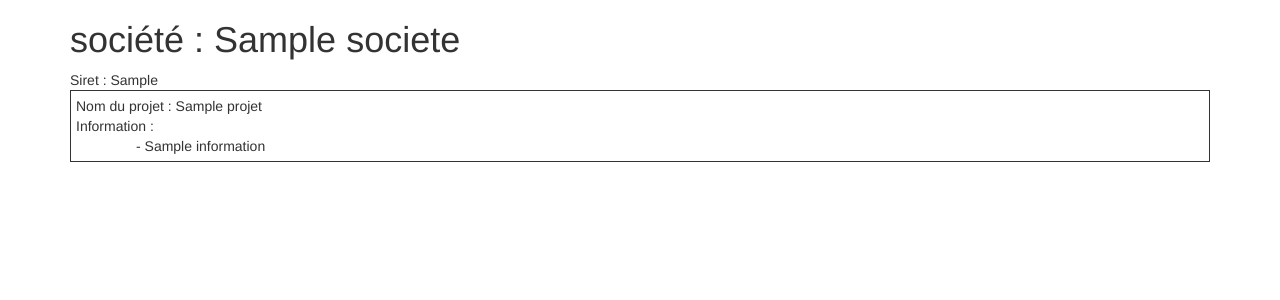
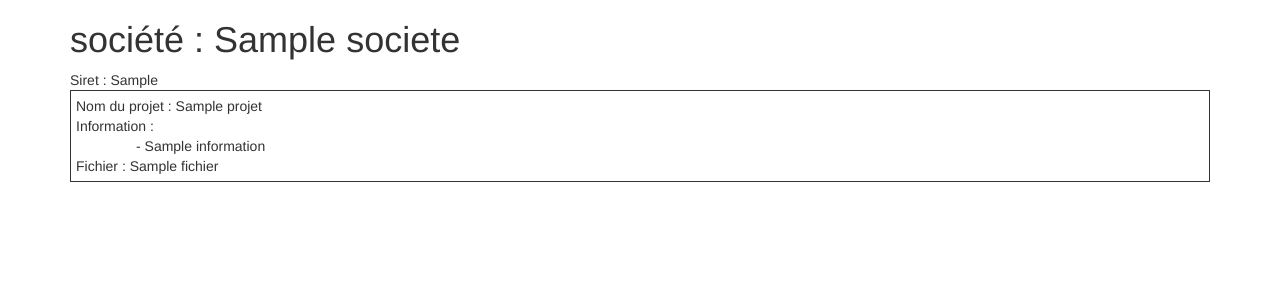
Before and after one commit to SylvainCallewaert/StageSymfony4, a Symfony app: template templates/afficherProjet.html.twig in a window 1280 px wide. Shown: the part 52-352 px from the top of the page. Run offline with Twig, Linux system fonts and the light colour scheme; the template is opened without the code that fills it: most values are stand-ins (such as "Sample title", 1, 10 or a date in 2020); some libraries are stand-ins or nearby versions.

Commit message:
Modification BO

```diff
--- a/config/services.yaml
+++ b/config/services.yaml
@@ -2,7 +2,7 @@
 # https://symfony.com/doc/current/best_practices/configuration.html#application-related-configuration
 parameters:
     locale: 'fr'
-    app.path.product_images: /uploads/images/products
+#    app.path.product_images: /uploads/images/products
     app.path.projet_fichiers: /uploads/fichiers
 
 services:
--- a/src/Controller/AppController.php
+++ b/src/Controller/AppController.php
@@ -55,7 +55,8 @@ class AppController extends Controller
         $societes =$em->getRepository('App:Societe')->find($id);
 //        $contacts = $em->getRepository('App:Contact')->findBy(['societe' => $societes]); //selection de tous les clients
 //        $villes = $em->getRepository('App:Ville')->findBy(['societe' => $societes]); //selection de toutes les villes
-
+//        dump($societes);
+//        die('ici');
         return $this->render('/afficherContact.html.twig',[
             'societe'=>$societes,
 //            'contacts'=>$contacts,
--- a/templates/afficherProjet.html.twig
+++ b/templates/afficherProjet.html.twig
@@ -23,9 +23,11 @@
                 {% if temps is defined %}
                     Temps : {{ projet.temps.temps }}
                 {% endif %}
-                {% if fichier is defined %}
-                    Fichier : {{ projet.fichier.fichier }}
-               {% endif %}
+                {#{% if fichiers is defined %}#}
+                {% for fichier in projet.fichiers %}
+                    Fichier : {{ projet.fichier.nomFichier }}
+                {% endfor %}
+               {#{% endif %}#}
 
             </div>
         {% endfor %}
--- a/templates/easy_admin/fichier.html.twig
+++ b/templates/easy_admin/fichier.html.twig
@@ -1 +1,4 @@
-<a href="{{ asset(value, 'projet_fichiers') }}">fichier (PDF)</a>
+
+{#<a href="{{ asset(value, 'projet_fichiers') }}">{{ fichier }}</a>#}
+{#{% date = new DateTime() %}#}
+<a href="{{ field_options.base_path ~ '/' ~ value }}">{{ value }}</a>
```
Also changed, not shown: 2 other files.
